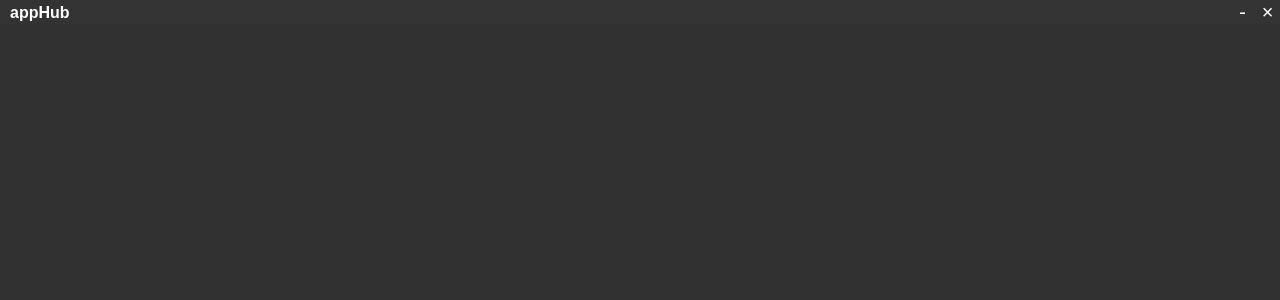
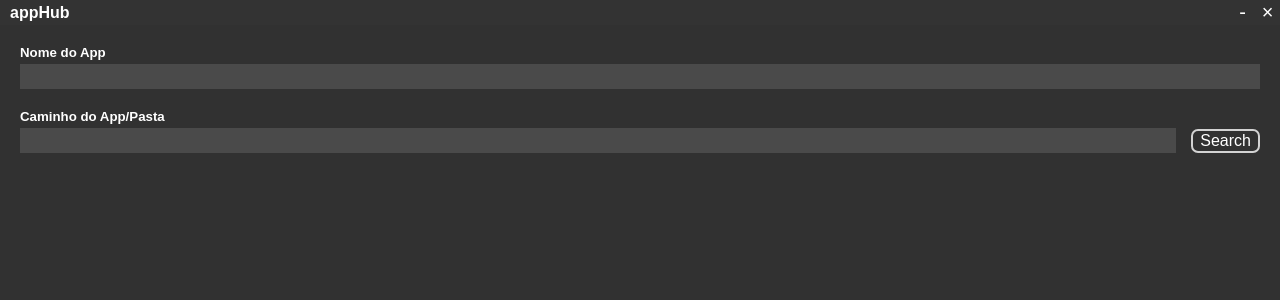
Before and after one commit to leogemin/devhub, a React (Vite) app: page /addApp in a window 1280 px wide. Shown: the top 300 px of the page. Built offline with nearby package versions, Linux system fonts and the light colour scheme; a web font is replaced by a local one.

Commit message:
AddApp Interface

```diff
--- a/src/pages/AddApp/index.jsx
+++ b/src/pages/AddApp/index.jsx
@@ -1,10 +1,28 @@
 import React from 'react'
+import { ButtonFile, Container, Entradas, FileDiv, FormFrame, InputBox } from './styles'
+
 
 const AddApp = () => {
   return (
-    <div>
+    <Container>
+      <FormFrame>
+        <InputBox>
+          <h5>Nome do App</h5>
+          <Entradas type="text" />
+        </InputBox>
 
-    </div>
+        <InputBox>
+          <h5>Caminho do App/Pasta</h5>
+
+          <FileDiv>
+            <Entradas type="text"/>
+
+            <Entradas style={{display: 'none'}} id="filePath" type="file"/>
+            <ButtonFile htmlFor="filePath">Search</ButtonFile>
+          </FileDiv>
+        </InputBox>
+      </FormFrame>
+    </Container>
   )
 }
 
--- a/src/pages/AddApp/styles.js
+++ b/src/pages/AddApp/styles.js
@@ -0,0 +1,55 @@
+import styled from "styled-components"
+
+export const Container = styled.div`
+      display: flex;
+      flex-direction: column;
+      justify-content: center;
+      align-items: center;
+      padding: 20px;
+      height: 100vh;
+      width: 100vw;
+`
+
+export const ButtonFile = styled.label`
+      border: 2px solid #d3d3d3;
+      padding: 1px 7px;
+      border-radius: 7px;
+
+      transition: .05s all ease;
+
+      &:hover {
+            color: #1a1a1a;
+            background-color: #d3d3d3;
+      }
+`
+
+export const InputBox = styled.div`
+      display: flex;
+      flex-direction: column;
+      gap: 4px;
+`
+
+export const FormFrame = styled.div`
+      display: flex;
+      flex-direction: column;
+      gap: 20px;
+      width: 100%;
+      height: 100%;
+`
+
+export const Entradas = styled.input`
+      border: none;
+      outline: none;
+      background-color: #4a4a4a;
+      padding: 5px;
+`
+
+export const FileDiv = styled.div`
+      display: flex;
+      gap: 15px;
+      align-items: center;
+
+      & > input {
+            width: 100%;
+      }
+`
--- a/src/pages/Home/index.jsx
+++ b/src/pages/Home/index.jsx
@@ -10,7 +10,7 @@ const Home = () => {
     let newWindow = new WebviewWindow('popup', {
       url: '/addApp',
       title: 'Adicionar Aplicativo/Pasta',
-      height: 440,
+      height: 200,
       width: 500,
       resizable: false,
       decorations: false,
--- a/src/styles/globalStyles.js
+++ b/src/styles/globalStyles.js
@@ -32,6 +32,10 @@ const GlobalStyles = createGlobalStyle`
       body {
             background-color: #1a1a1aE5;
       }
+
+      input {
+            cursor: text;
+      }
 `
 
 export default GlobalStyles
```
